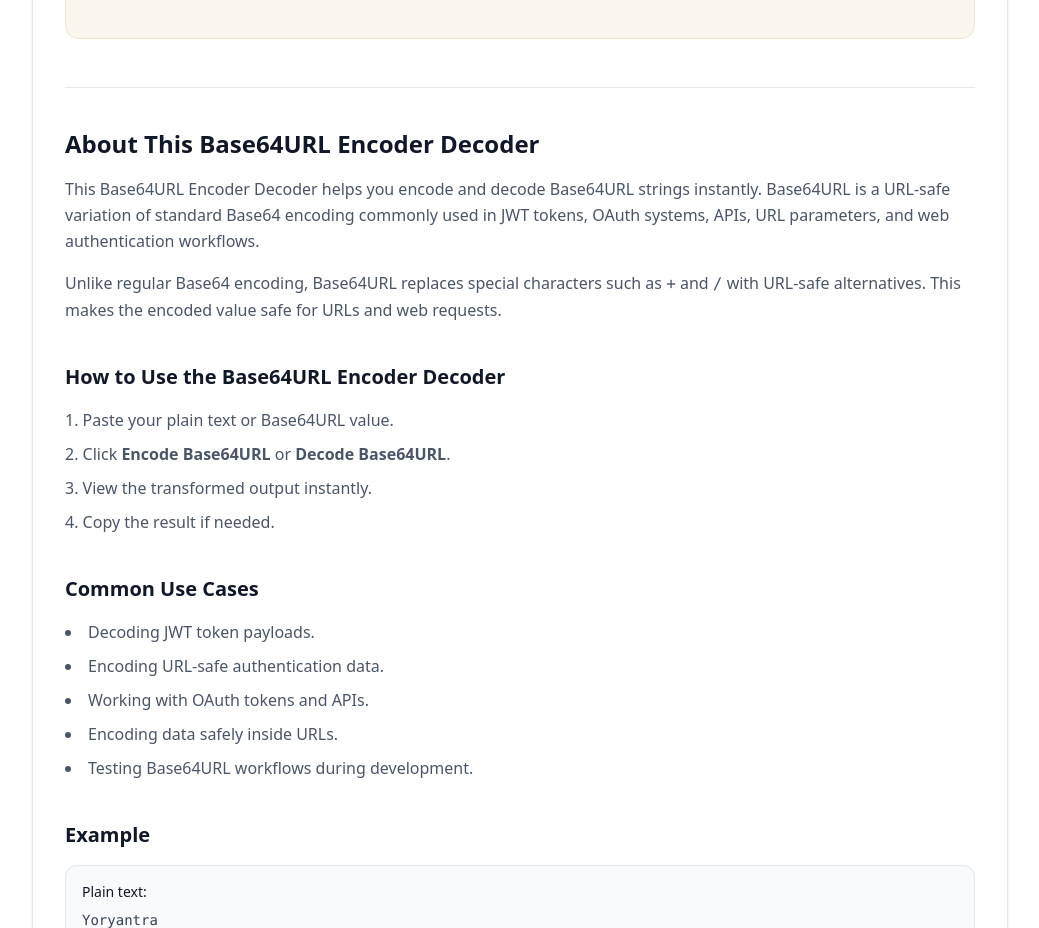
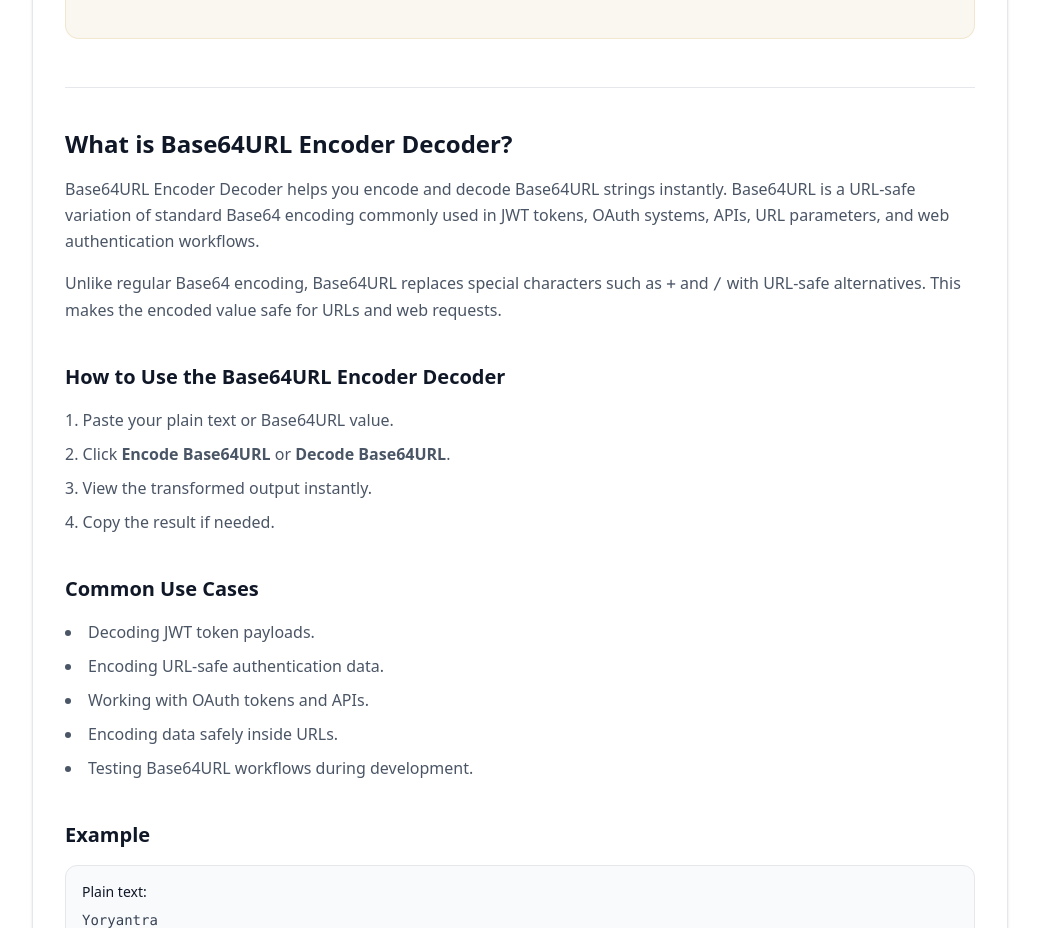
Before and after one commit to vaarunsonawwane-ops/yoryantra-new, a Next.js app: page /tools/base64url-encoder-decoder in a window 1280 px wide. Shown: the part 940-1868 px from the top of the page, without its empty margins (120-1159 px from the left). Built offline with nearby package versions, Linux system fonts and the light colour scheme.

Commit message:
Base64URL Encoder Decoder Update ToolClient.tsx

```diff
--- a/app/tools/base64url-encoder-decoder/ToolClient.tsx
+++ b/app/tools/base64url-encoder-decoder/ToolClient.tsx
@@ -127,11 +127,11 @@ export default function ToolClient() {
       <section className="mt-12 border-t border-gray-200 pt-10 space-y-10">
         <div>
           <h2 className="text-2xl font-semibold text-gray-900">
-            About This Base64URL Encoder Decoder
+            What is Base64URL Encoder Decoder?
           </h2>
 
           <p className="mt-4 text-gray-600 leading-relaxed">
-            This Base64URL Encoder Decoder helps you encode and decode Base64URL
+            Base64URL Encoder Decoder helps you encode and decode Base64URL
             strings instantly. Base64URL is a URL-safe variation of standard
             Base64 encoding commonly used in JWT tokens, OAuth systems, APIs,
             URL parameters, and web authentication workflows.
```
